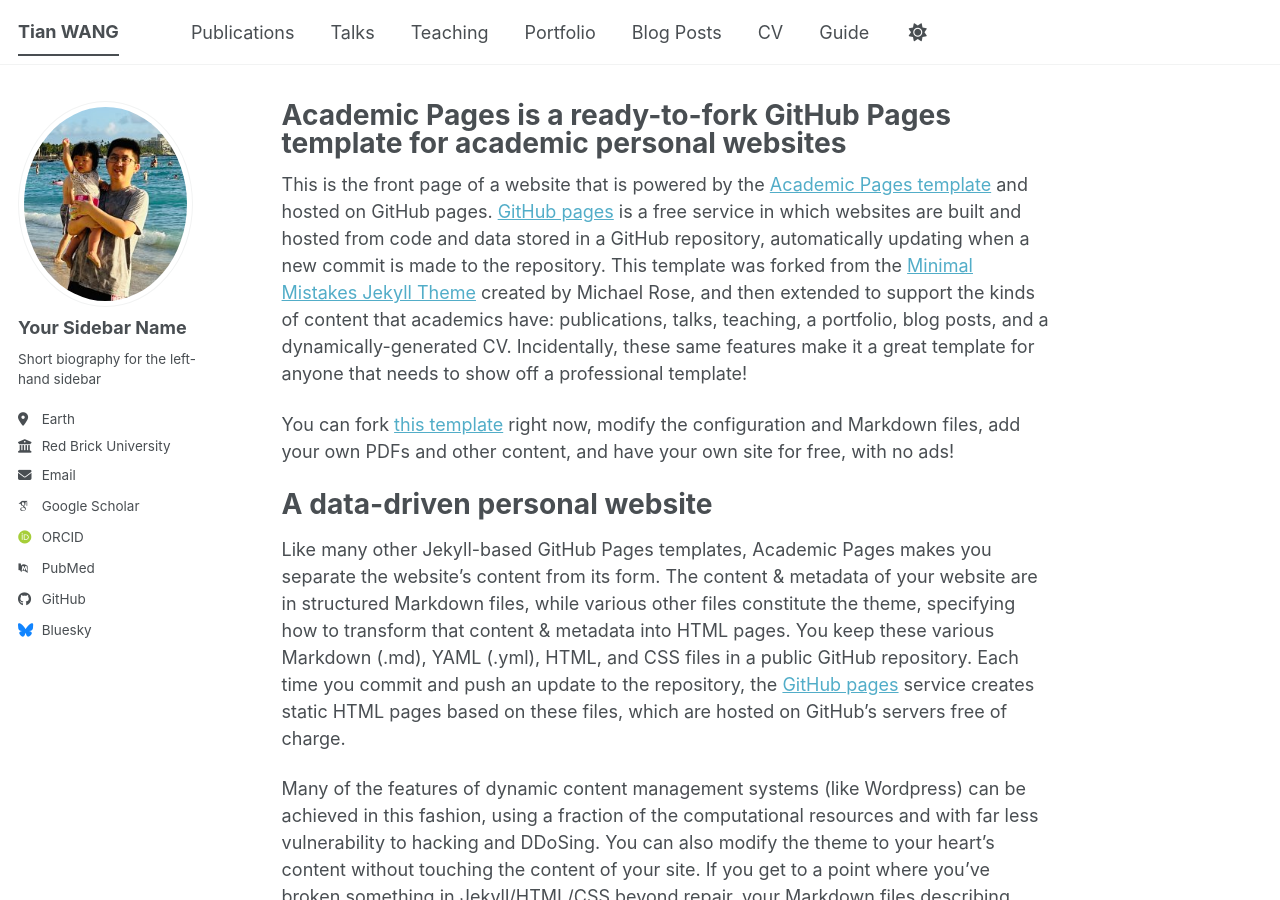
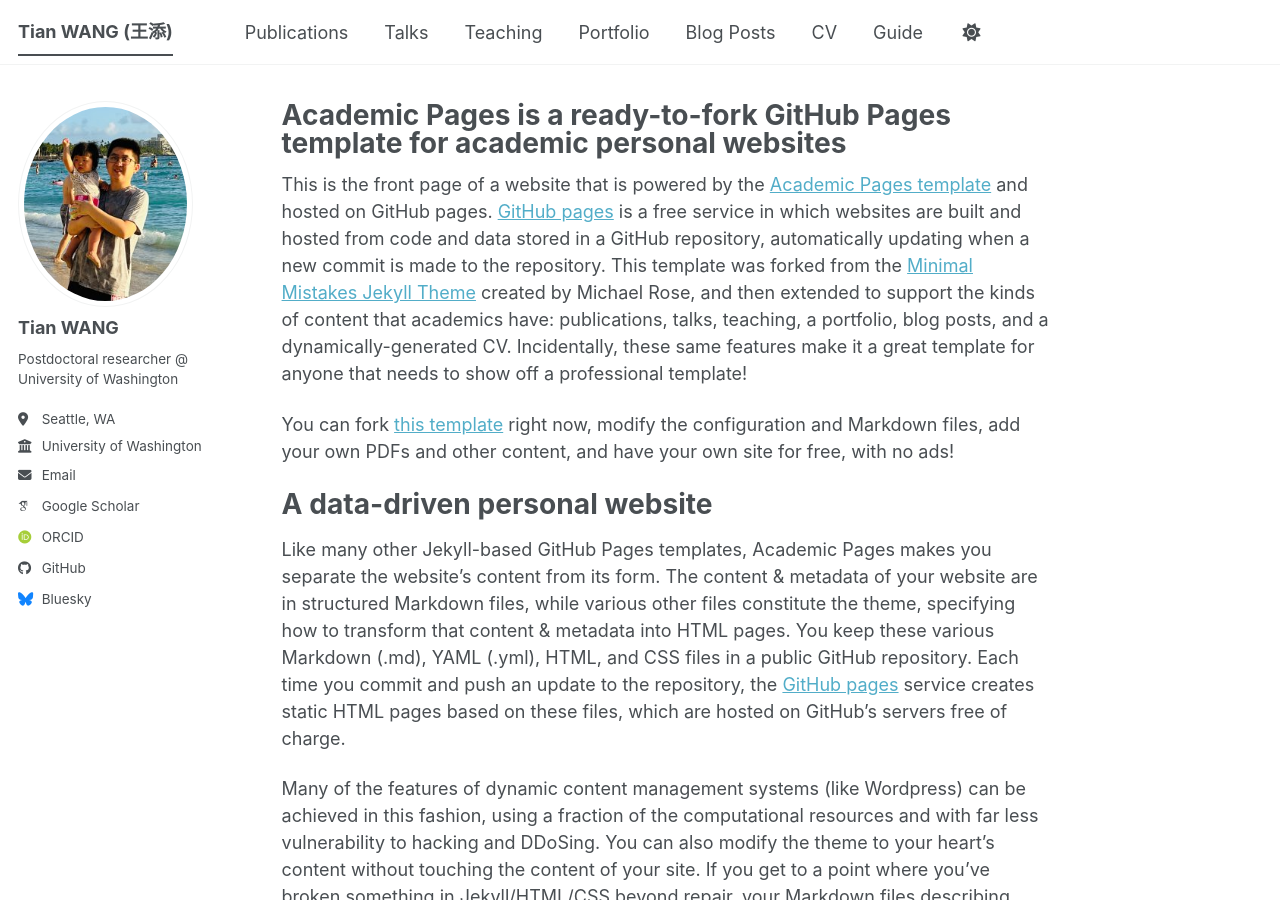
Before and after one commit to tw2469/tw2469.github.io, a Jekyll site: the page built from _pages/about.md, in a window 1280 px wide and 900 px high. Built offline with Jekyll 4.4.1, drawn with Linux system fonts in a browser that asks for light colours; some web fonts are replaced; a script bundle is joined from its source files by our own code; library files that are not in the unit come from our copies.

Commit message:
_config.yml

```diff
--- a/_config.yml
+++ b/_config.yml
@@ -9,7 +9,7 @@
 # Basic Site Settings
 locale                   : "en-US"
 site_theme               : "default" # The available themes options are "default", "air", "sunrise", "mint", "dirt" and "contrast"
-title                    : "Tian WANG"
+title                    : "Tian WANG (王添)"
 title_separator          : "-"
 name                     : &name "Tian WANG (王添)"
 description              : &description "Your Name's academic portfolio"   # Update this with a general description of your site, this is the default if not overridden by a page
@@ -24,13 +24,13 @@
 author:
   # Biographic information
   avatar           : "profile.png"
-  name             : "Your Sidebar Name"
+  name             : "Tian WANG"
   pronouns         : # example: "she/her"
-  bio              : "Short biography for the left-hand sidebar"
-  location         : "Earth"
-  employer         : "Red Brick University"
+  bio              : "Postdoctoral researcher @ University of Washington"
+  location         : "Seattle, WA"
+  employer         : "University of Washington"
   uri              : # URL
-  email            : "none@example.org"
+  email            : "twang91@uw.edu"
 
   # Academic websites
   academia         : # URL
@@ -41,7 +41,7 @@
   orcid            : "https://orcid.org/0000-0003-3296-0930"
   semantic         : # URL
   ssrn             : # URL
-  pubmed           : "https://www.ncbi.nlm.nih.gov/pubmed/?term=john+snow"
+  pubmed           : #"https://www.ncbi.nlm.nih.gov/pubmed/?term=john+snow"
   researchgate     : # URL
   scopus           : # URL
   zotero           : # URL
```
